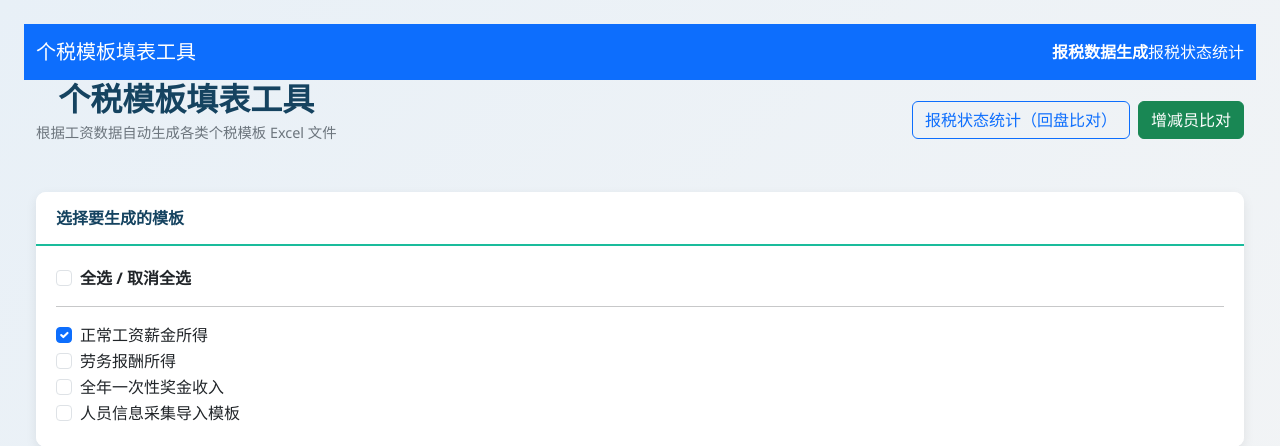
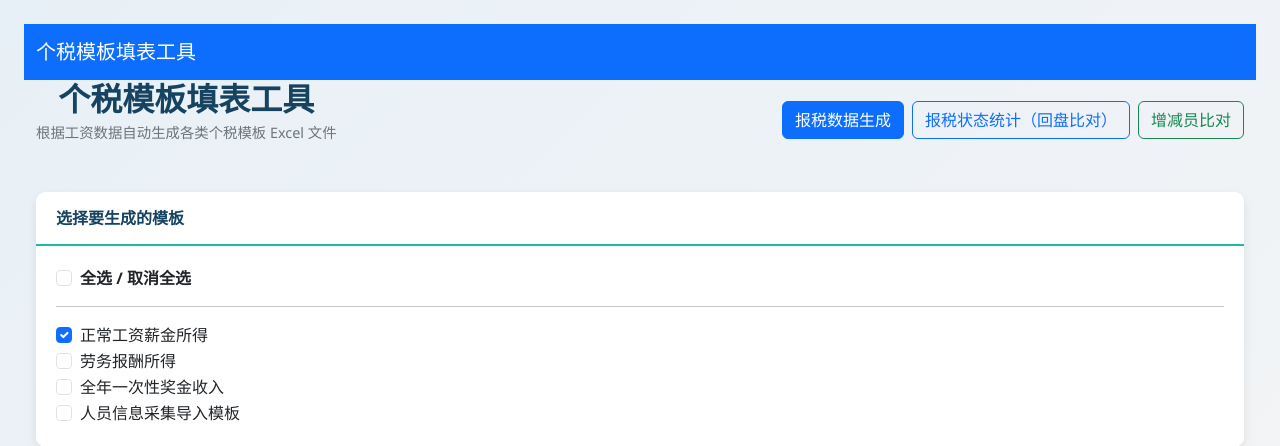
Before and after one commit to wanghannew1/TaxGen, a Flask app: page / in a window 1280 px wide. Shown: the top 446 px of the page. Run offline with Flask 3, Linux system fonts and the light colour scheme; data that the repository does not hold is empty.

Commit message:
feat(ui): unify all three feature entries as page-header buttons, navbar shows brand only

```diff
--- a/templates/index.html
+++ b/templates/index.html
@@ -263,21 +263,18 @@
     <nav class="navbar navbar-dark bg-primary">
         <div class="container" style="max-width: 1800px;">
             <span class="navbar-brand">个税模板填表工具</span>
-            <div class="d-flex">
-                <a href="/" class="nav-link text-white active fw-bold">报税数据生成</a>
-                <a href="/tax-return" class="nav-link text-white">报税状态统计</a>
-            </div>
         </div>
     </nav>
     <div class="container">
-        <div class="page-header d-flex justify-content-between align-items-center">
+        <div class="page-header d-flex justify-content-between align-items-center flex-wrap gap-2">
             <div>
                 <h2>个税模板填表工具</h2>
                 <p>根据工资数据自动生成各类个税模板 Excel 文件</p>
             </div>
-            <div class="d-flex gap-2">
+            <div class="d-flex gap-2 flex-wrap">
+                <a href="/" class="btn btn-primary">报税数据生成</a>
                 <a href="/tax-return" class="btn btn-outline-primary">报税状态统计（回盘比对）</a>
-                <a href="/personnel-compare" class="btn btn-success">增减员比对</a>
+                <a href="/personnel-compare" class="btn btn-outline-success">增减员比对</a>
             </div>
         </div>
 
```
Also changed, not shown: templates/personnel_compare.html (+7 -4 lines), templates/tax_return.html (+5 -4 lines).
